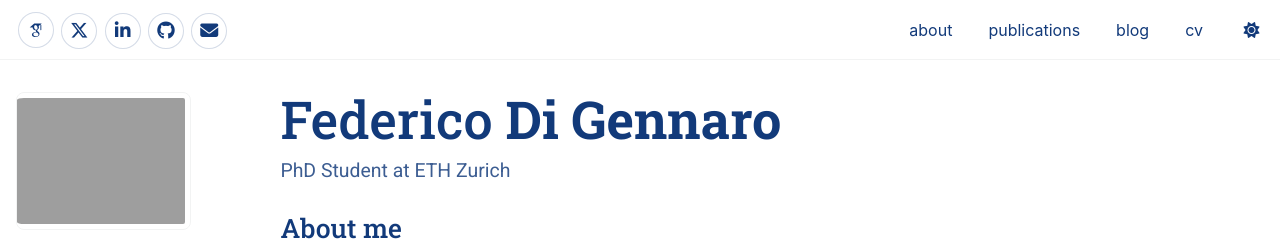
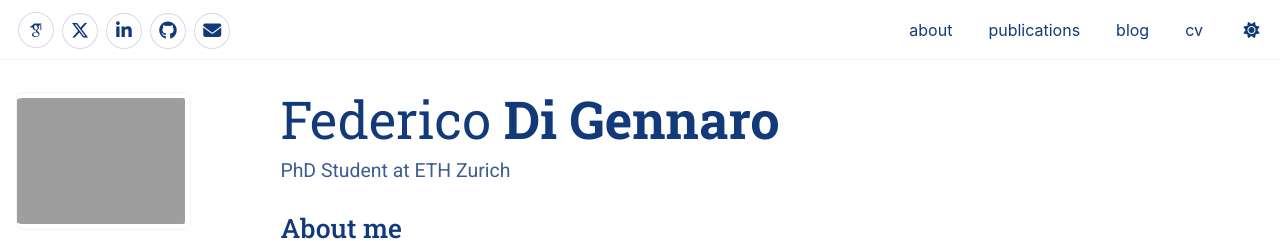
Before and after one commit to FedericoDiGennaro/FedericoDiGennaro.github.io, a Jekyll site: the page built from _pages/about.md, in a window 1280 px wide. Shown: the top 241 px of the page. Built offline with Jekyll 4.4.1, drawn with Linux system fonts in a browser that asks for light colours; some web fonts are replaced; a script bundle is joined from its source files by our own code; library files that are not in the unit come from our copies.

Commit message:
Fix homepage font weights and title spacing

```diff
--- a/_includes/head/custom.html
+++ b/_includes/head/custom.html
@@ -4,7 +4,7 @@
 
 <link rel="preconnect" href="https://fonts.googleapis.com">
 <link rel="preconnect" href="https://fonts.gstatic.com" crossorigin>
-<link rel="stylesheet" href="https://fonts.googleapis.com/css2?family=Roboto:wght@400;500;700&family=Roboto+Slab:wght@500;700&display=swap">
+<link rel="stylesheet" href="https://fonts.googleapis.com/css2?family=Roboto:wght@400;500;700&family=Roboto+Slab:wght@400;500;700&display=swap">
 
 <!-- Support for Academicons -->
 <link rel="stylesheet" href="{{ base_path }}/assets/css/academicons.css"/>
--- a/assets/css/custom.css
+++ b/assets/css/custom.css
@@ -47,6 +47,10 @@
 
 .masthead__brand-icons i {
   font-size: 1rem;
+}
+
+.masthead__menu-item--lg {
+  font-weight: 400 !important;
 }
 
 .greedy-nav .visible-links a,
@@ -178,7 +182,7 @@
 .home-title-bar {
   width: 72px;
   height: 4px;
-  margin: 0.15rem 0 0.8rem;
+  margin: 0.15rem 0 1.2rem;
   border-radius: 999px;
   background-color: #123a7a;
 }
```
